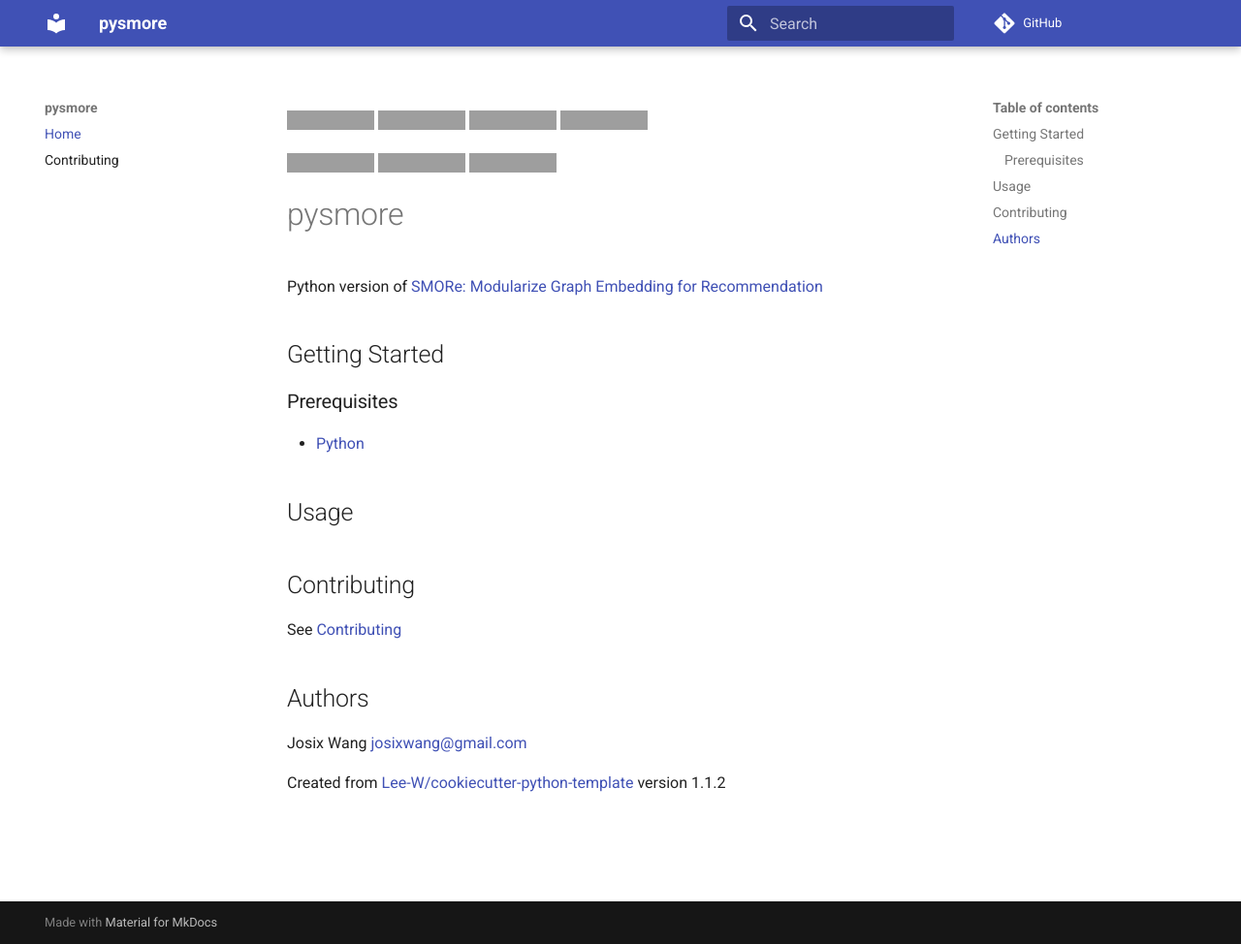
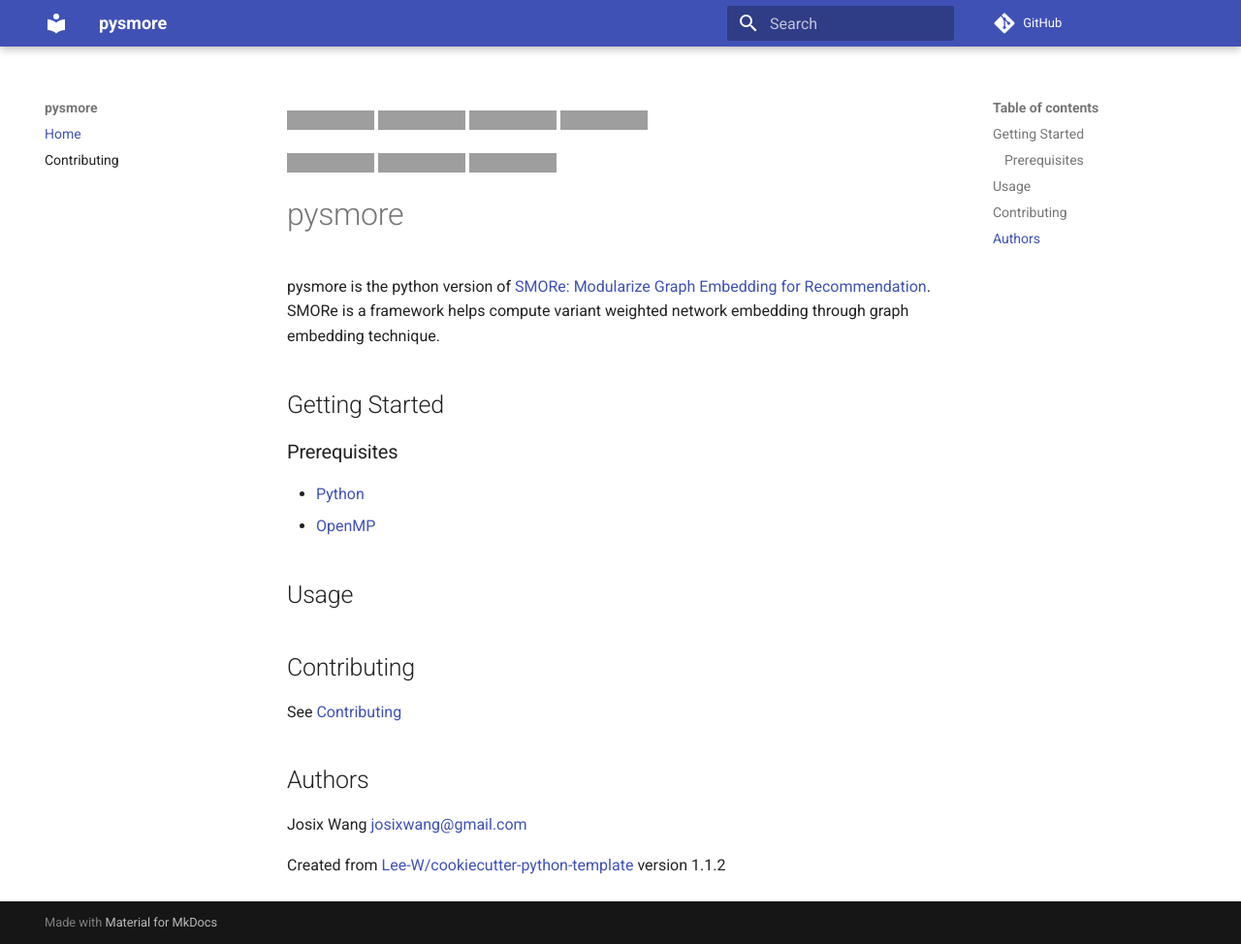
Before and after one commit to josix/pysmore, an MkDocs documentation site: the page built from docs/README.md, in a window 1280 px wide and 974 px high, cut to the strip 0-974 px from the top of the window. Shown: the whole strip at 97% size. Built offline with MkDocs 1.6.1 and Material for MkDocs 9.7.7, drawn with Linux system fonts in a browser that asks for light colours; comment, search, counter and statistics services are not loaded; grey boxes are pictures that could not be loaded.

Commit message:
Update README.md

```diff
--- a/docs/README.md
+++ b/docs/README.md
@@ -10,12 +10,13 @@
 
 # pysmore
 
-Python version of [SMORe: Modularize Graph Embedding for Recommendation](https://github.com/cnclabs/smore)
+pysmore is the python version of [SMORe: Modularize Graph Embedding for Recommendation](https://github.com/cnclabs/smore). SMORe is a framework helps compute variant weighted network embedding through graph embedding technique.
 
 ## Getting Started
 
 ### Prerequisites
 * [Python](https://www.python.org/downloads/)
+* [OpenMP](https://www.openmp.org/)
 
 ## Usage
 
```
